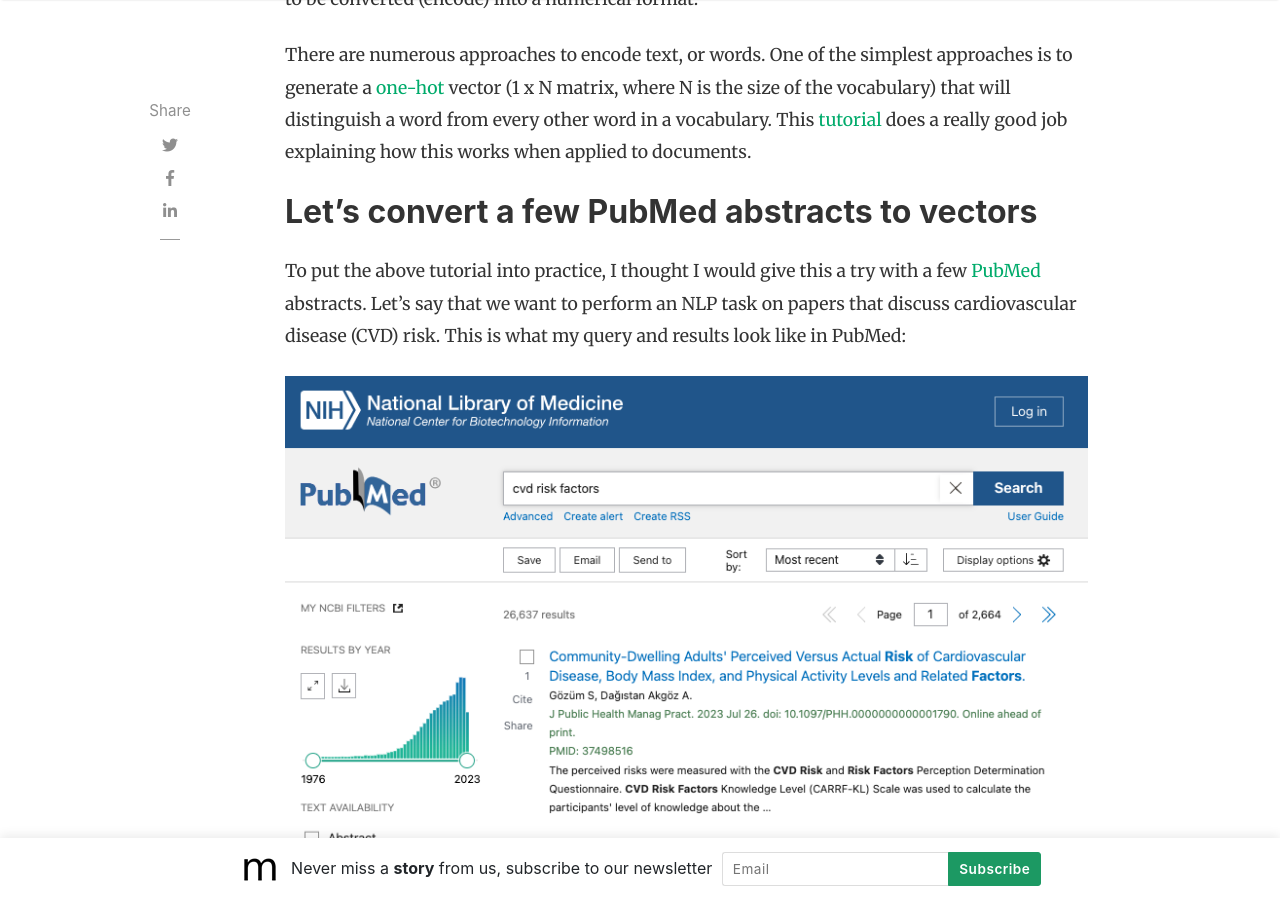
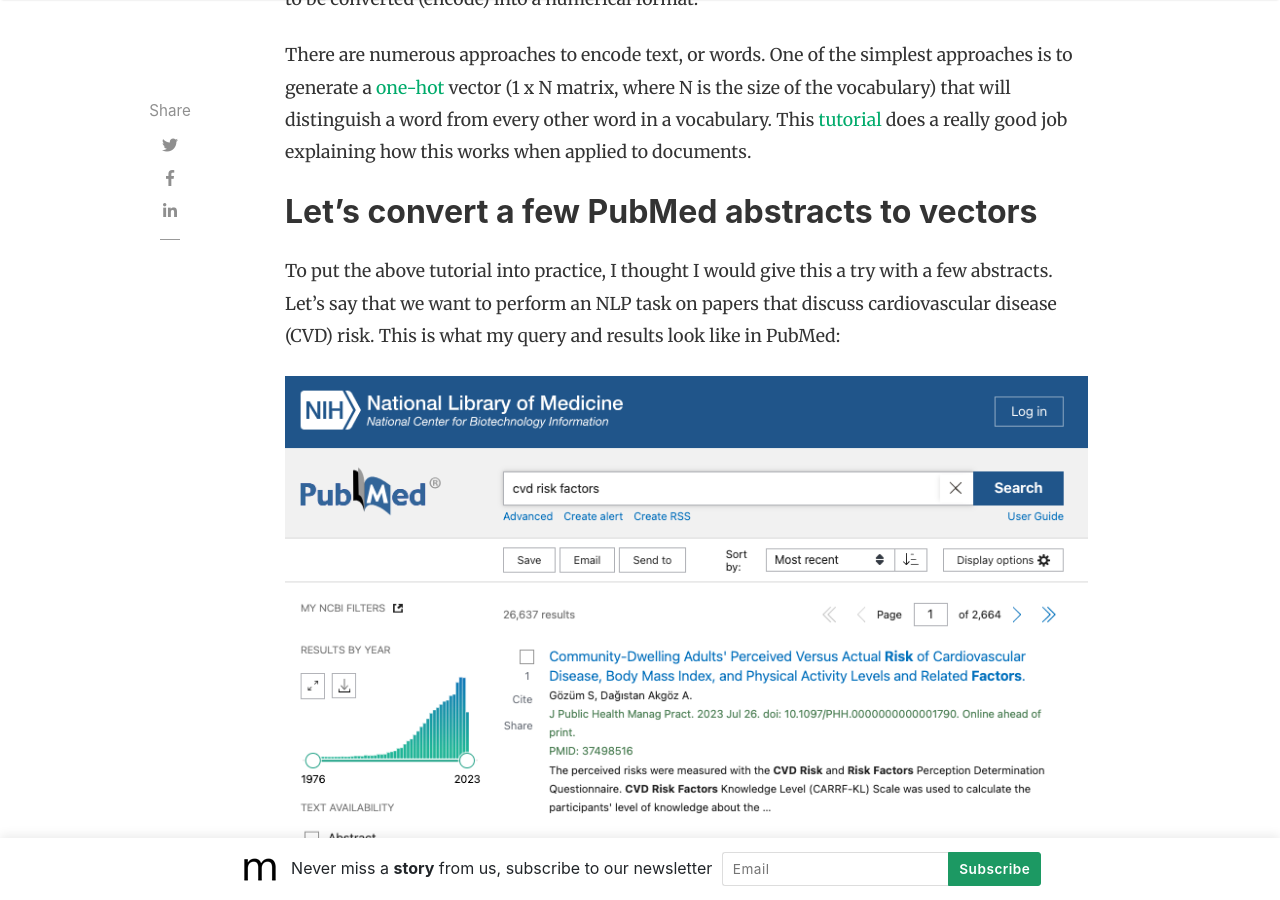
Before and after one commit to slsu0424/slsu0424.github.io, a Jekyll site: the page built from _posts/2023-07-27-test.md, in a window 1280 px wide and 900 px high, scrolled down 1445 px. Built offline with Jekyll 4.4.1, drawn with Linux system fonts in a browser that asks for light colours; nearby versions of some CDN libraries; comment, search, counter and statistics services are not loaded.

Commit message:
Update 2023-07-27-test.md

```diff
--- a/_posts/2023-07-27-test.md
+++ b/_posts/2023-07-27-test.md
@@ -22,7 +22,7 @@
 
 ## Let's convert a few PubMed abstracts to vectors
 
-To put the above tutorial into practice, I thought I would give this a try with a few [PubMed](https://pubmed.ncbi.nlm.nih.gov/) abstracts.  Let's say that we want to perform an NLP task on papers that discuss cardiovascular disease (CVD) risk.  This is what my query and results look like in PubMed:
+To put the above tutorial into practice, I thought I would give this a try with a few abstracts.  Let's say that we want to perform an NLP task on papers that discuss cardiovascular disease (CVD) risk.  This is what my query and results look like in PubMed:
 
 ![PubMed](/assets/images/2023-07-28_PubMed.png)
 
```
